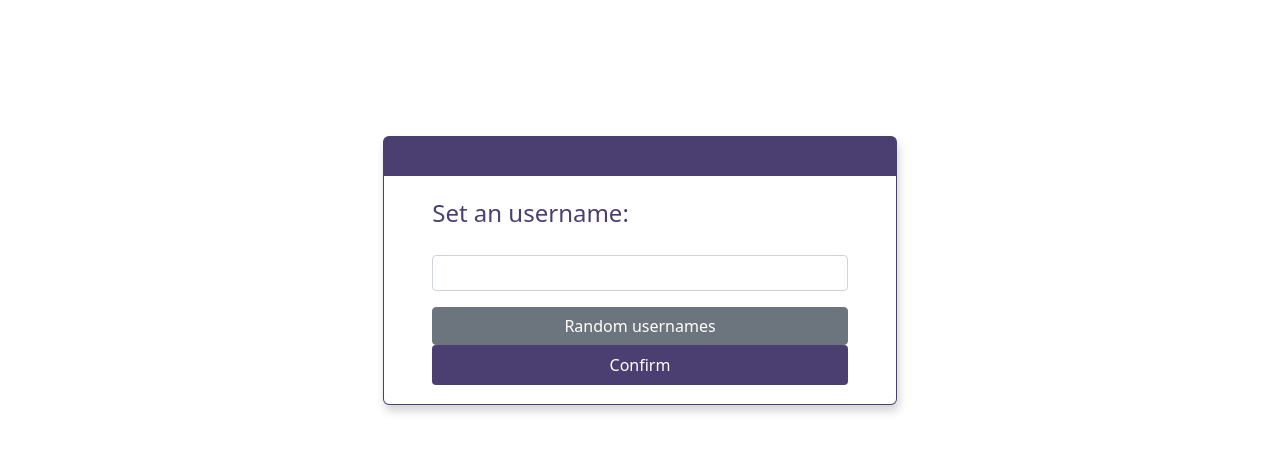
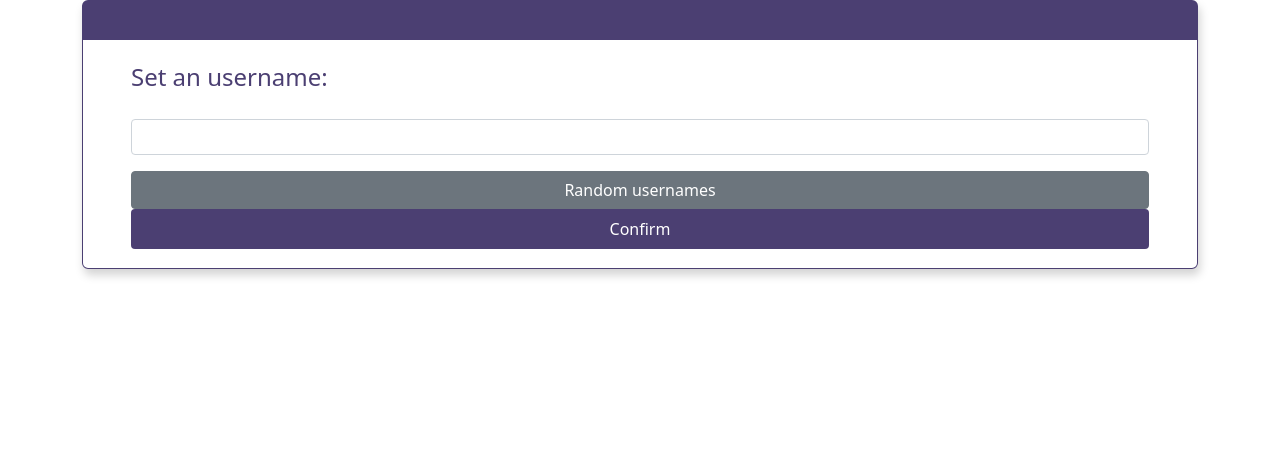
Before and after one commit to vivien-z/chatroom, a Next.js app: page / in a window 1280 px wide. Shown: the top 452 px of the page. Built offline with nearby package versions, Linux system fonts and the light colour scheme; no server answers.

Commit message:
modified username form, added option for setting random username

```diff
--- a/components/UsernameForm.jsx
+++ b/components/UsernameForm.jsx
@@ -4,7 +4,7 @@ import Container from 'react-bootstrap/Container';
 import Form from 'react-bootstrap/Form';
 import Button from 'react-bootstrap/Button';
 
-const UsernameForm = ({ value, avatarSrc, onChange, onSubmit }) => {
+const UsernameForm = ({ value, onChange, onSubmit }) => {
 
   const usernameRef = useRef()
 
--- a/pages/index.js
+++ b/pages/index.js
@@ -79,10 +79,10 @@ export default function Home() {
     // }
   };
 
-  if (!isUsernameConfirmed) {
+  if (!username) {
     return (
-      <div className={ styles.windowSetup }>
       <UsernameForm
+        className={ styles.windowSetup }
         // className={styles.window}
         // completed={isUsernameConfirmed}
         value={username}
@@ -90,7 +90,6 @@ export default function Home() {
         onChange={(value) => setUsername(value)}
         onSubmit={() => setUsernameConfirmed(true)}
       />
-      </div>
     )
   } else {
   return (
```
Lines whose indentation alone changed are shown as unchanged.
